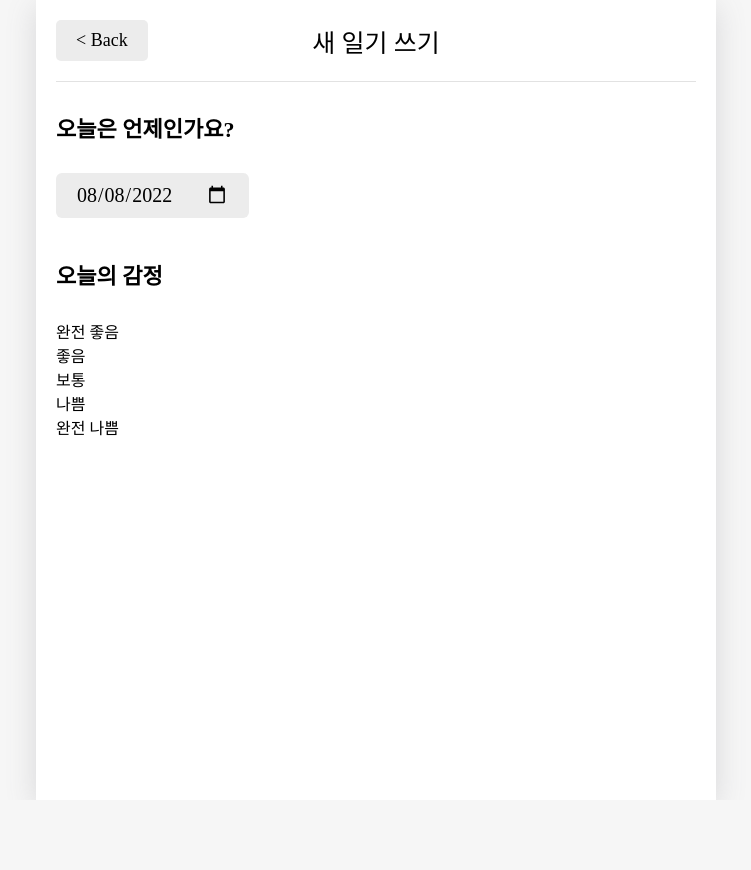
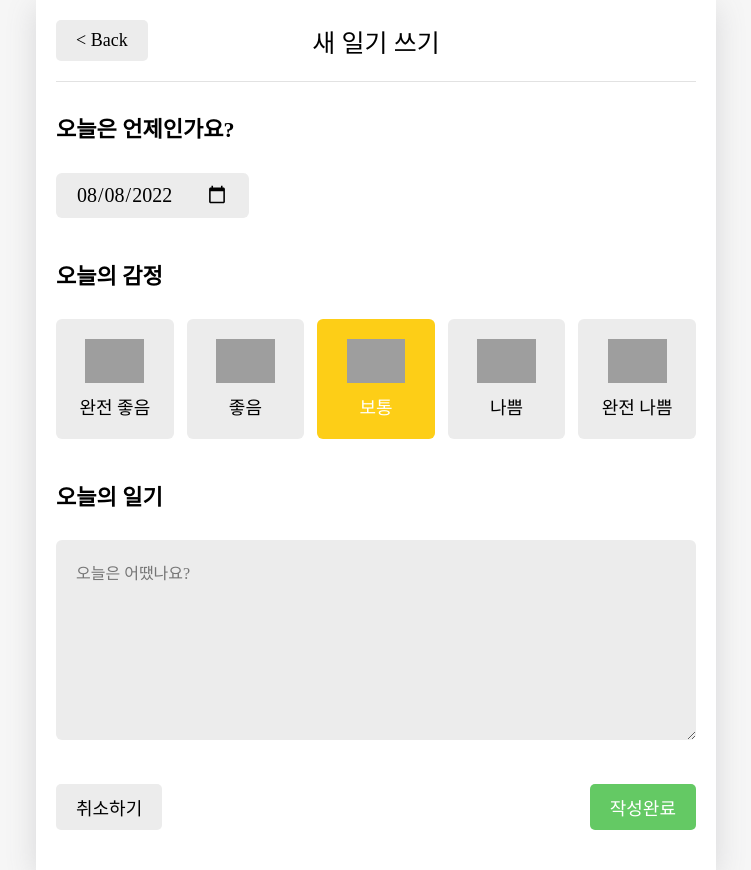
Before and after one commit to gia-world/training-publish, a React (Create React App) app in the folder react/emotion-diary/: page /new in a window 1280 px wide. Shown: the whole page, without its empty margins (264-1015 px from the left). Before the commit the page ends 800 px from the top, so only its background shows below. Built offline with nearby package versions, Linux system fonts and the light colour scheme; grey boxes are pictures that could not be loaded; a web font is replaced by a local one.

Commit message:
/new 구현

```diff
--- a/react/emotion-diary/src/App.css
+++ b/react/emotion-diary/src/App.css
@@ -1,12 +1,14 @@
 @font-face {
   font-family: "MYY";
-  src: url("https://cdn.jsdelivr.net/gh/projectnoonnu/noonfonts_2206-02@1.0/MYYeongnamnu.woff2") format("woff2");
+  src: url("https://cdn.jsdelivr.net/gh/projectnoonnu/noonfonts_2206-02@1.0/MYYeongnamnu.woff2")
+    format("woff2");
   font-weight: normal;
   font-style: normal;
 }
 @font-face {
   font-family: "SCD";
-  src: url("https://cdn.jsdelivr.net/gh/projectnoonnu/noonfonts_six@1.2/S-CoreDream-3Light.woff") format("woff");
+  src: url("https://cdn.jsdelivr.net/gh/projectnoonnu/noonfonts_six@1.2/S-CoreDream-3Light.woff")
+    format("woff");
   font-weight: normal;
   font-style: normal;
 }
@@ -162,36 +164,36 @@ header button {
   height: 100%;
 }
 
-.DiaryItem .info_wrapper{
+.DiaryItem .info_wrapper {
   margin-left: 20px;
   flex-grow: 1;
   cursor: pointer;
 }
 
-.DiaryItem .diary_preview{
- margin-top: 5px;
+.DiaryItem .diary_preview {
+  margin-top: 5px;
   font-size: 18px;
 }
 
-.DiaryItem .btn_wrapper{
+.DiaryItem .btn_wrapper {
   min-width: 70px;
 }
 
 /* DiaryEditor */
-.DiaryEditor{
-
+.DiaryEditor {
+  padding-bottom: 40px;
 }
 
-.DiaryEditor section+section{
+.DiaryEditor section + section {
   margin-top: 40px;
 }
 
-.DiaryEditor h4{
+.DiaryEditor h4 {
   font-size: 22px;
   font-weight: bold;
 }
 
-.DiaryEditor .input_date{
+.DiaryEditor .input_date {
   padding: 10px 20px;
   border: none;
   border-radius: 6px;
@@ -200,3 +202,72 @@ header button {
   font-family: inherit;
   font-size: 20px;
 }
+
+.DiaryEditor .emotion_list_wrapper {
+  display: grid;
+  grid-template-columns: repeat(5, auto);
+  gap: 2%;
+}
+
+.DiaryEditor textarea {
+  width: 100%;
+  min-height: 200px;
+  padding: 20px;
+  resize: vertical;
+  box-sizing: border-box;
+  font: inherit;
+  border: none;
+  border-radius: 6px;
+  background-color: #ececec;
+}
+
+.DiaryEditor .control_box {
+  display: flex;
+  justify-content: space-between;
+  align-items: center;
+}
+
+/* EmotionItem */
+.EmotionItem {
+  display: flex;
+  flex-direction: column;
+  justify-content: center;
+  align-items: center;
+  padding: 20px 0;
+  border-radius: 6px;
+  cursor: pointer;
+}
+
+.EmotionItem img {
+  width: 50%;
+  margin-bottom: 10px;
+}
+
+.EmotionItem span {
+  font-size: 18px;
+}
+
+.EmotionItem_off {
+  background-color: #ececec;
+}
+
+.EmotionItem_on_1 {
+  background-color: #64c964;
+  color: #fff;
+}
+.EmotionItem_on_2 {
+  background-color: #9dd772;
+  color: #fff;
+}
+.EmotionItem_on_3 {
+  background-color: #fdce17;
+  color: #fff;
+}
+.EmotionItem_on_4 {
+  background-color: #fd8446;
+  color: #fff;
+}
+.EmotionItem_on_5 {
+  background-color: #fd565f;
+  color: #fff;
+}
--- a/react/emotion-diary/src/App.js
+++ b/react/emotion-diary/src/App.js
@@ -116,7 +116,7 @@ function App() {
   // env.PUBLIC_URL=env.PUBLIC_URL||'';
   return (
     <DiaryStateContext.Provider value={data}>
-      <DiaryDispatchContext.Provider value={(onCreate, onEdit, onRemove)}>
+      <DiaryDispatchContext.Provider value={{ onCreate, onEdit, onRemove }}>
         <BrowserRouter>
           <div className="App">
             {/* <MyHeader headText={"App"} left={<MyButton text={"left"} onClick={() => alert("left clicked")} />} right={<MyButton text={"right"} onClick={() => alert("right clicked")} />} />
--- a/react/emotion-diary/src/components/DiaryEditor.js
+++ b/react/emotion-diary/src/components/DiaryEditor.js
@@ -1,67 +1,133 @@
-
-import React, { useState } from "react";
+import React, { useContext, useRef, useState } from "react";
 import { useNavigate } from "react-router-dom";
+import { DiaryDispatchContext } from "./../App.js";
+import EmotionItem from "./EmotionItem";
 
 import MyButton from "./MyButton";
 import MyHeader from "./MyHeader";
 
-const emotionList=[
+const emotionList = [
   {
-        emotion_id:1,
-        emotion_img:process.env.PUBLIC_URL+`/assets/emotion1.png`,
-        emotion_descript:'완전 좋음'
+    emotion_id: 1,
+    emotion_img: process.env.PUBLIC_URL + `/assets/emotion1.png`,
+    emotion_descript: "완전 좋음",
   },
   {
-        emotion_id:2,
-        emotion_img:process.env.PUBLIC_URL+`/assets/emotion2.png`,
-        emotion_descript:'좋음'
+    emotion_id: 2,
+    emotion_img: process.env.PUBLIC_URL + `/assets/emotion2.png`,
+    emotion_descript: "좋음",
   },
   {
-        emotion_id:3,
-        emotion_img:process.env.PUBLIC_URL+`/assets/emotion3.png`,
-        emotion_descript:'보통'
+    emotion_id: 3,
+    emotion_img: process.env.PUBLIC_URL + `/assets/emotion3.png`,
+    emotion_descript: "보통",
   },
   {
-        emotion_id:4,
-        emotion_img:process.env.PUBLIC_URL+`/assets/emotion4.png`,
-        emotion_descript:'나쁨'
+    emotion_id: 4,
+    emotion_img: process.env.PUBLIC_URL + `/assets/emotion4.png`,
+    emotion_descript: "나쁨",
   },
   {
-        emotion_id:5,
-        emotion_img:process.env.PUBLIC_URL+`/assets/emotion5.png`,
-        emotion_descript:'완전 나쁨'
+    emotion_id: 5,
+    emotion_img: process.env.PUBLIC_URL + `/assets/emotion5.png`,
+    emotion_descript: "완전 나쁨",
   },
-]
+];
 
-const getStringDate = (date) => {
-    return date.toISOString().slice(0, 10);
+// const getStringDate = (date) => {
+//     return date.toISOString().slice(0, 10);
+//   };
+export const getStringDate = (date) => {
+  let year = date.getFullYear();
+  let month = date.getMonth() + 1;
+  let day = date.getDate();
+  if (month < 10) {
+    month = `0${month}`;
+  }
+  if (day < 10) {
+    day = `0${day}`;
+  }
+  return `${year}-${month}-${day}`;
 };
 
 const DiaryEditor = () => {
+  const contentRef = useRef();
+  const [content, setContent] = useState("");
+  const [emotion, setEmotion] = useState(3);
   const [date, setDate] = useState(getStringDate(new Date()));
 
+  const { onCreate } = useContext(DiaryDispatchContext);
+
+  const handleClickEmote = (emotion) => {
+    setEmotion(emotion);
+  };
+
   const navigate = useNavigate();
+
+  const handleSubmit = () => {
+    if (content.length < 1) {
+      contentRef.current.focus();
+      return;
+    }
+    onCreate(date, content, emotion);
+    navigate("/", { replace: true });
+  };
+
   return (
     <div className="DiaryEditor">
-        <MyHeader headText={"새 일기 쓰기"} left={<MyButton text={"< Back"} onClick={() => navigate(-1)} />} />
+      <MyHeader
+        headText={"새 일기 쓰기"}
+        left={<MyButton text={"< Back"} onClick={() => navigate(-1)} />}
+      />
       <div>
         <section>
           <h4>오늘은 언제인가요?</h4>
           <div className="input_box">
-              <input className="input_date"value={date} onChange={(e) => setDate(e.target.value)} type="date" />
+            <input
+              className="input_date"
+              value={date}
+              onChange={(e) => setDate(e.target.value)}
+              type="date"
+            />
           </div>
         </section>
         <section>
           <h4>오늘의 감정</h4>
           <div className="input_box emotion_list_wrapper">
-                {emotionList.map((it)=>(
-                    <div key={it.emotion_id}>{it.emotion_descript}</div>
+            {emotionList.map((it) => (
+              <EmotionItem
+                key={it.emotion_id}
+                {...it}
+                onClick={handleClickEmote}
+                isSelected={it.emotion_id === emotion}
+              />
             ))}
+          </div>
+        </section>
+        <section>
+          <h4>오늘의 일기</h4>
+          <div className="input_box text_wrapper">
+            <textarea
+              placeholder="오늘은 어땠나요?"
+              ref={contentRef}
+              value={content}
+              onChange={(e) => setContent(e.target.value)}
+            />
+          </div>
+        </section>
+        <section>
+          <div className="control_box">
+            <MyButton text={"취소하기"} onClick={() => navigate(-1)} />
+            <MyButton
+              text={"작성완료"}
+              type={"positive"}
+              onClick={handleSubmit}
+            />
           </div>
         </section>
       </div>
     </div>
   );
-}
+};
 
-export default DiaryEditor
+export default DiaryEditor;
--- /dev/null
+++ b/react/emotion-diary/src/components/EmotionItem.js
@@ -0,0 +1,24 @@
+import React from "react";
+
+const EmotionItem = ({
+  emotion_id,
+  emotion_img,
+  emotion_descript,
+  onClick,
+  isSelected,
+}) => {
+  return (
+    <div
+      className={[
+        "EmotionItem",
+        isSelected ? `EmotionItem_on_${emotion_id}` : `EmotionItem_off`,
+      ].join(" ")}
+      onClick={() => onClick(emotion_id)}
+    >
+      <img src={emotion_img} />
+      <span>{emotion_descript}</span>
+    </div>
+  );
+};
+
+export default EmotionItem;
```
Lines whose indentation alone changed are shown as unchanged.
